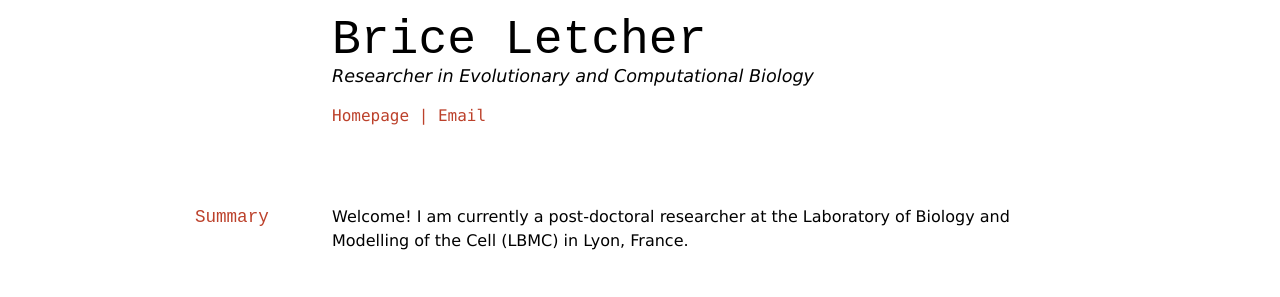
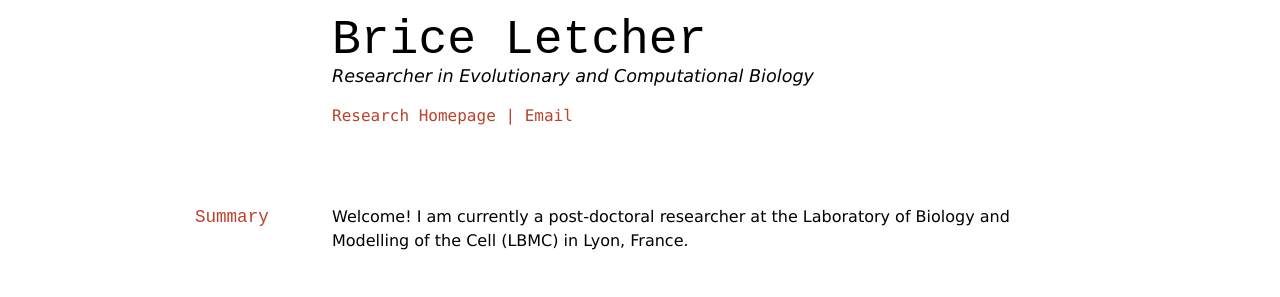
Before and after one commit to bricoletc/Brice_Markdown_CV, a Jekyll site: the page built from index.md, in a window 1280 px wide and 900 px high. Shown: the top 297 px of the window. Built offline with Jekyll 4.4.1, drawn with Linux system fonts in a browser that asks for light colours.

```diff
--- a/index.md
+++ b/index.md
@@ -7,7 +7,7 @@ Researcher in Evolutionary and Computational Biology
 
 
 <div id="webaddress">
-<a href="https://www.ens-lyon.fr/LBMC/equipes/NematodeCell?set_language=en&cl=en">Homepage</a>
+<a href="https://www.ens-lyon.fr/LBMC/equipes/NematodeCell?set_language=en&cl=en">Research Homepage</a>
 | <a href="brice.letcher@ens-lyon.fr">Email</a>
 </div>
 
```
Also changed, not shown: README.md.
